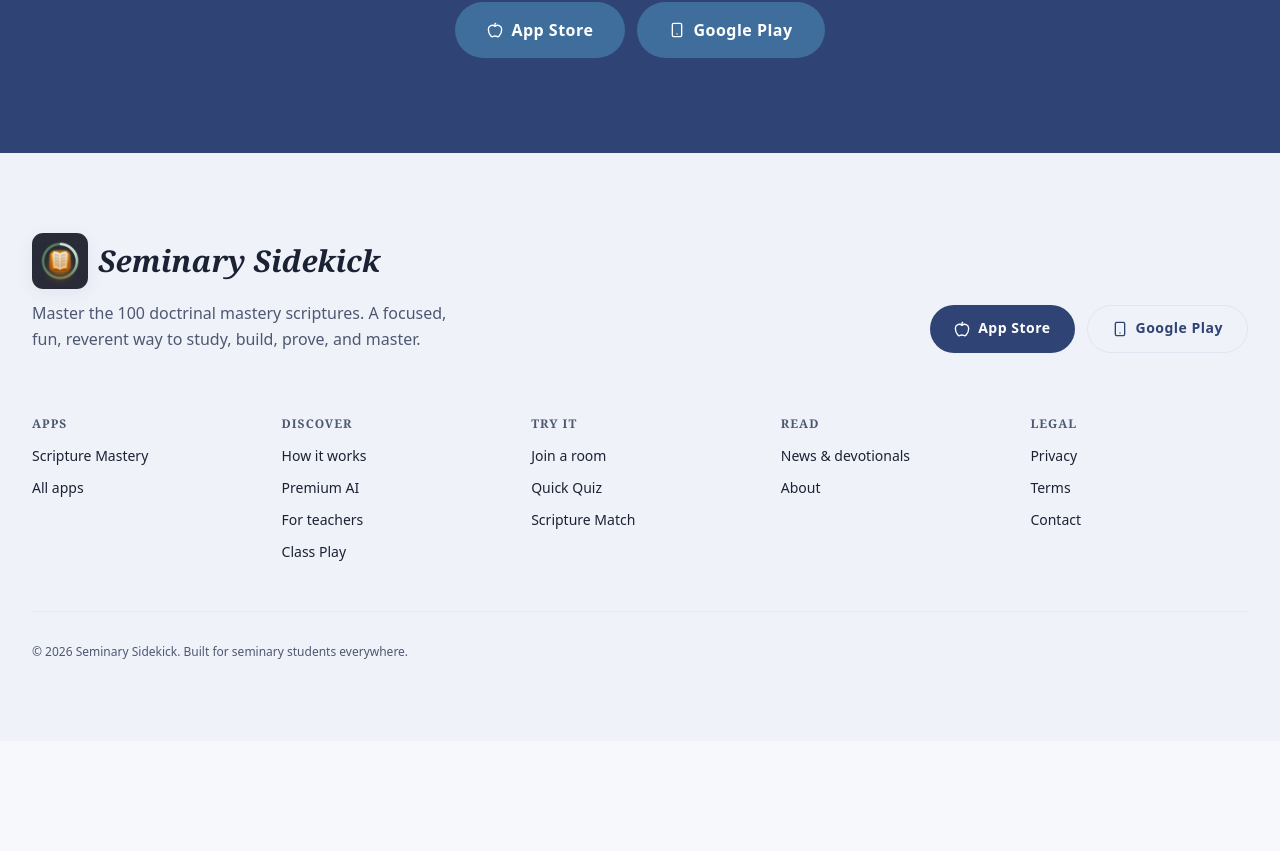
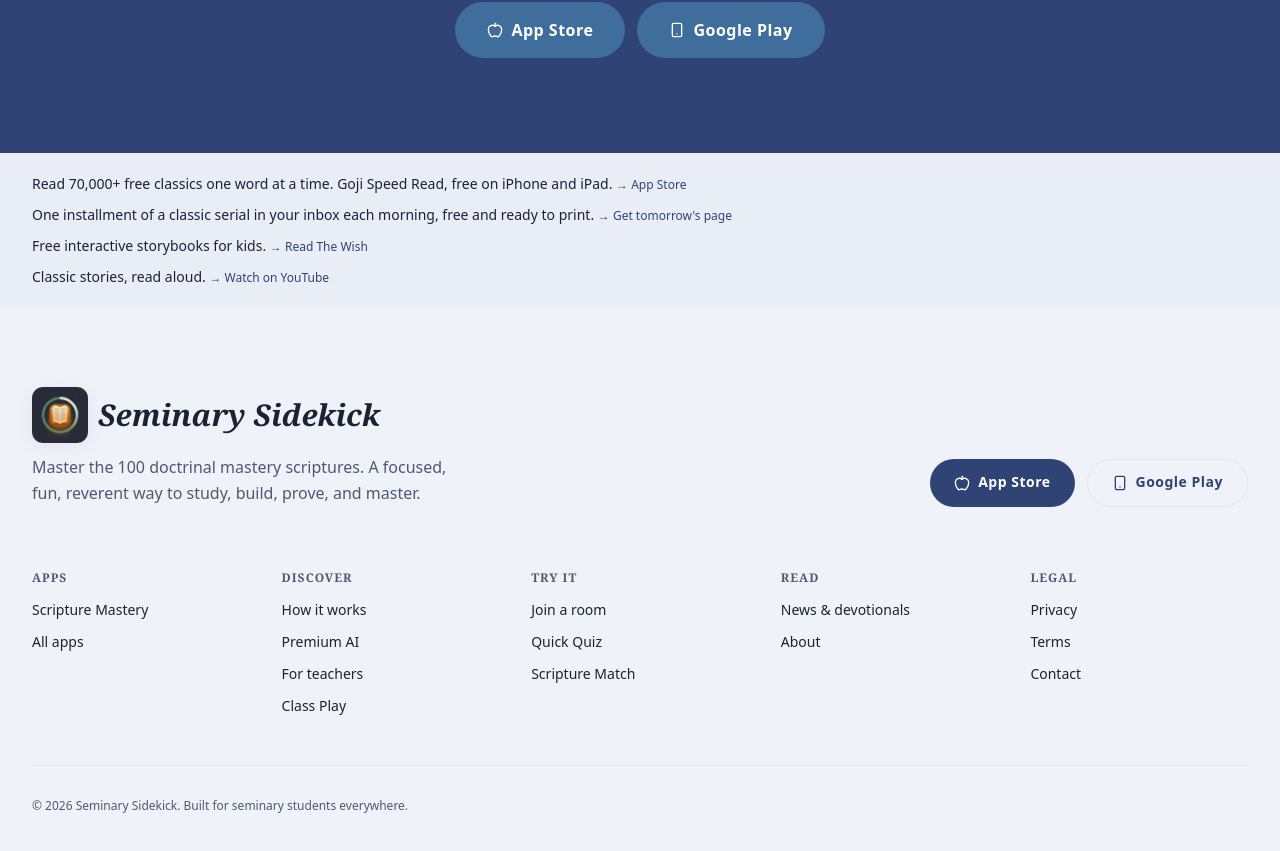
Before and after one commit to sophomorica/seminary-sidekick, a SvelteKit app: page / in a window 1280 px wide. Shown: the part 7983-8834 px from the top of the page. Before the commit the page ends 8724 px from the top, so only its background shows below. Built offline with nearby package versions, Linux system fonts and the light colour scheme.

Commit message:
Add a footer promo strip on public marketing pages.
Speed Read leads, then Old Fashioned Prints, with utm_source=sidekick. Class Play and lesson pages stay clear of the band.

Co-authored-by: Patrick Lamoureux <sophomorica@users.noreply.github.com>

```diff
--- /dev/null
+++ b/src/lib/promo/PromoStrip.svelte
@@ -0,0 +1,43 @@
+<script lang="ts">
+	import copy from './promo-strip.json';
+
+	/** Shared strip. Copy lives in promo-strip.json; this site's source is `sidekick`. */
+	function hrefFor(template: string): string {
+		return template.replaceAll('{source}', encodeURIComponent(copy.source));
+	}
+</script>
+
+<aside
+	class="w-full bg-surface-container font-sans text-on-surface"
+	data-promo-strip
+	aria-label="More from Narrow Road"
+>
+	<div class="mx-auto max-w-7xl px-4 py-4 sm:px-8 sm:py-5">
+		<p class="m-0 text-center sm:hidden">
+			<a
+				data-promo-short
+				class="focus-ring inline-flex min-h-11 items-center text-body-sm whitespace-nowrap text-primary"
+				href={hrefFor(copy.short.href)}
+				rel="noopener noreferrer"
+				target="_blank"
+			>
+				{copy.short.text}
+			</a>
+		</p>
+		<ul class="m-0 hidden list-none flex-col gap-2.5 p-0 sm:flex">
+			{#each copy.items as item (item.id)}
+				<li class="text-body-md leading-normal" data-promo-item={item.id}>
+					{item.body}
+					<a
+						class="focus-ring rounded text-body-sm text-primary hover:underline"
+						href={hrefFor(item.href)}
+						rel="noopener noreferrer"
+						target="_blank"
+					>
+						→ {item.cta}
+					</a>
+				</li>
+			{/each}
+		</ul>
+	</div>
+</aside>
--- /dev/null
+++ b/src/lib/promo/paths.ts
@@ -0,0 +1,23 @@
+function normalizePath(pathname: string): string {
+	if (pathname.length > 1 && pathname.endsWith('/')) return pathname.slice(0, -1);
+	return pathname || '/';
+}
+
+function isPrefix(path: string, prefix: string): boolean {
+	return path === prefix || path.startsWith(`${prefix}/`);
+}
+
+/**
+ * Class Play (`/join`) is the signed-in participant app.
+ * The teacher mixer, printouts, and grabbers (`/teachers`) are lesson pages.
+ * `/for-teachers` stays a public pitch page and still carries the strip.
+ */
+function isAppOrLessonPath(pathname: string): boolean {
+	const path = normalizePath(pathname);
+	return isPrefix(path, '/join') || isPrefix(path, '/teachers');
+}
+
+/** Public marketing pages carry the footer band. The signed-in app and lesson pages do not. */
+export function promoStripOnPath(pathname: string): boolean {
+	return !isAppOrLessonPath(pathname);
+}
--- /dev/null
+++ b/src/lib/promo/promo-strip.json
@@ -0,0 +1,33 @@
+{
+	"source": "sidekick",
+	"items": [
+		{
+			"id": "speed-read",
+			"body": "Read 70,000+ free classics one word at a time. Goji Speed Read, free on iPhone and iPad.",
+			"cta": "App Store",
+			"href": "https://www.narrowroadstudios.com/go/speed-read?utm_source={source}&utm_medium=promo-strip&utm_campaign=ecosystem-strip&utm_content=speed-read"
+		},
+		{
+			"id": "ofp",
+			"body": "One installment of a classic serial in your inbox each morning, free and ready to print.",
+			"cta": "Get tomorrow's page",
+			"href": "https://www.oldfashionedprints.com/?utm_source={source}&utm_medium=promo-strip&utm_campaign=ecosystem-strip&utm_content=ofp"
+		},
+		{
+			"id": "books",
+			"body": "Free interactive storybooks for kids.",
+			"cta": "Read The Wish",
+			"href": "https://narrowroadbooks.com/?utm_source={source}&utm_medium=promo-strip&utm_campaign=ecosystem-strip&utm_content=books"
+		},
+		{
+			"id": "youtube",
+			"body": "Classic stories, read aloud.",
+			"cta": "Watch on YouTube",
+			"href": "https://www.youtube.com/@narrowroadstudios"
+		}
+	],
+	"short": {
+		"text": "Free classic serial each morning → Old Fashioned Prints",
+		"href": "https://www.oldfashionedprints.com/?utm_source={source}&utm_medium=promo-strip&utm_campaign=ecosystem-strip&utm_content=ofp"
+	}
+}
--- a/src/routes/+layout.svelte
+++ b/src/routes/+layout.svelte
@@ -6,6 +6,8 @@
 	import SkipLink from '$lib/components/layout/SkipLink.svelte';
 	import AppNav from '$lib/components/layout/AppNav.svelte';
 	import AppFooter from '$lib/components/layout/AppFooter.svelte';
+	import PromoStrip from '$lib/promo/PromoStrip.svelte';
+	import { promoStripOnPath } from '$lib/promo/paths';
 	import { isPrintSheetPath } from '$lib/scripture-builder/printouts';
 	import { isGrabberPrintPath } from '$lib/teachers/mixer';
 
@@ -75,5 +77,8 @@
 </main>
 
 {#if !hideChrome}
+	{#if promoStripOnPath(page.url.pathname)}
+		<PromoStrip />
+	{/if}
 	<AppFooter />
 {/if}
```
Also changed, not shown: tests/README.md, 1 other file (tests, documents, lock files or other folders).
